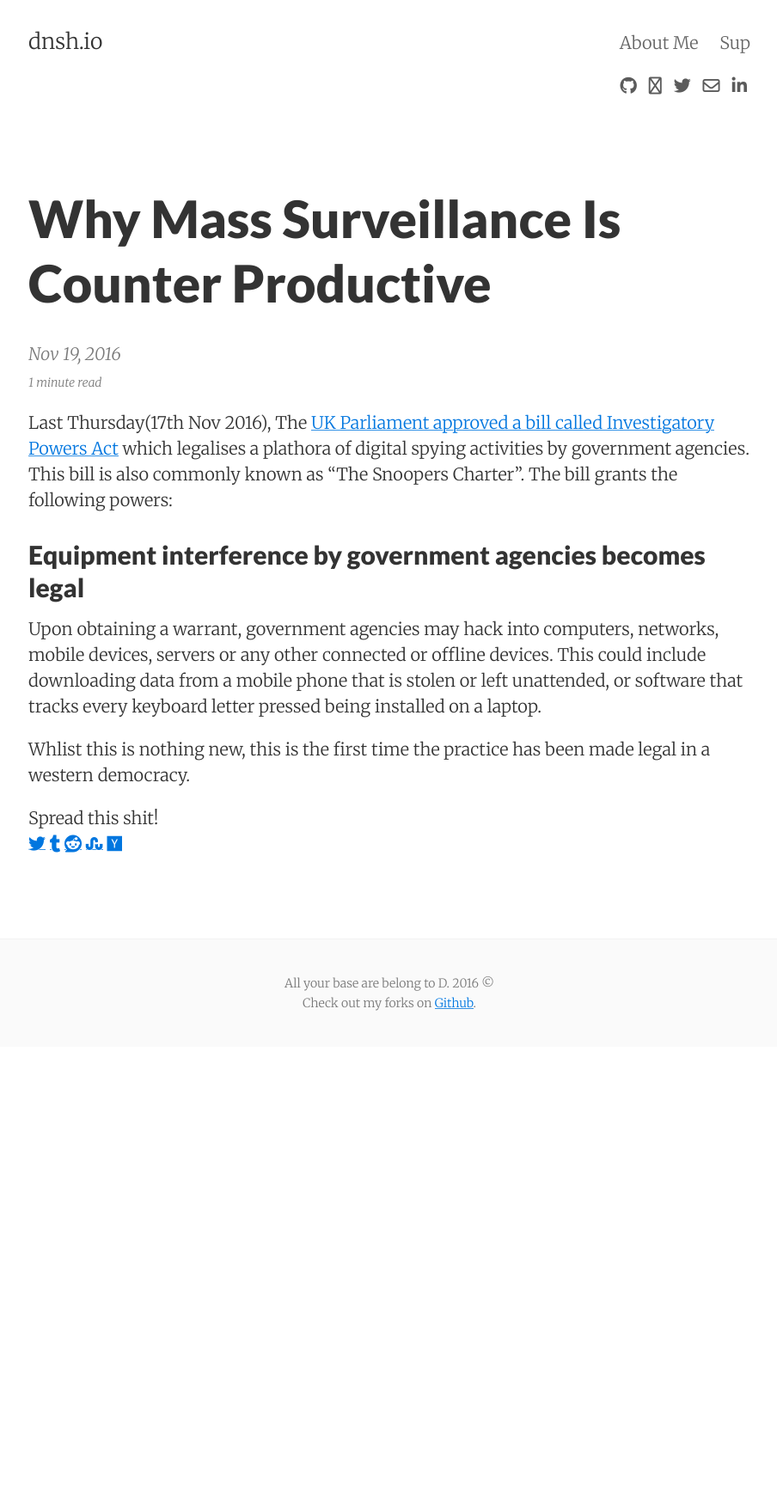
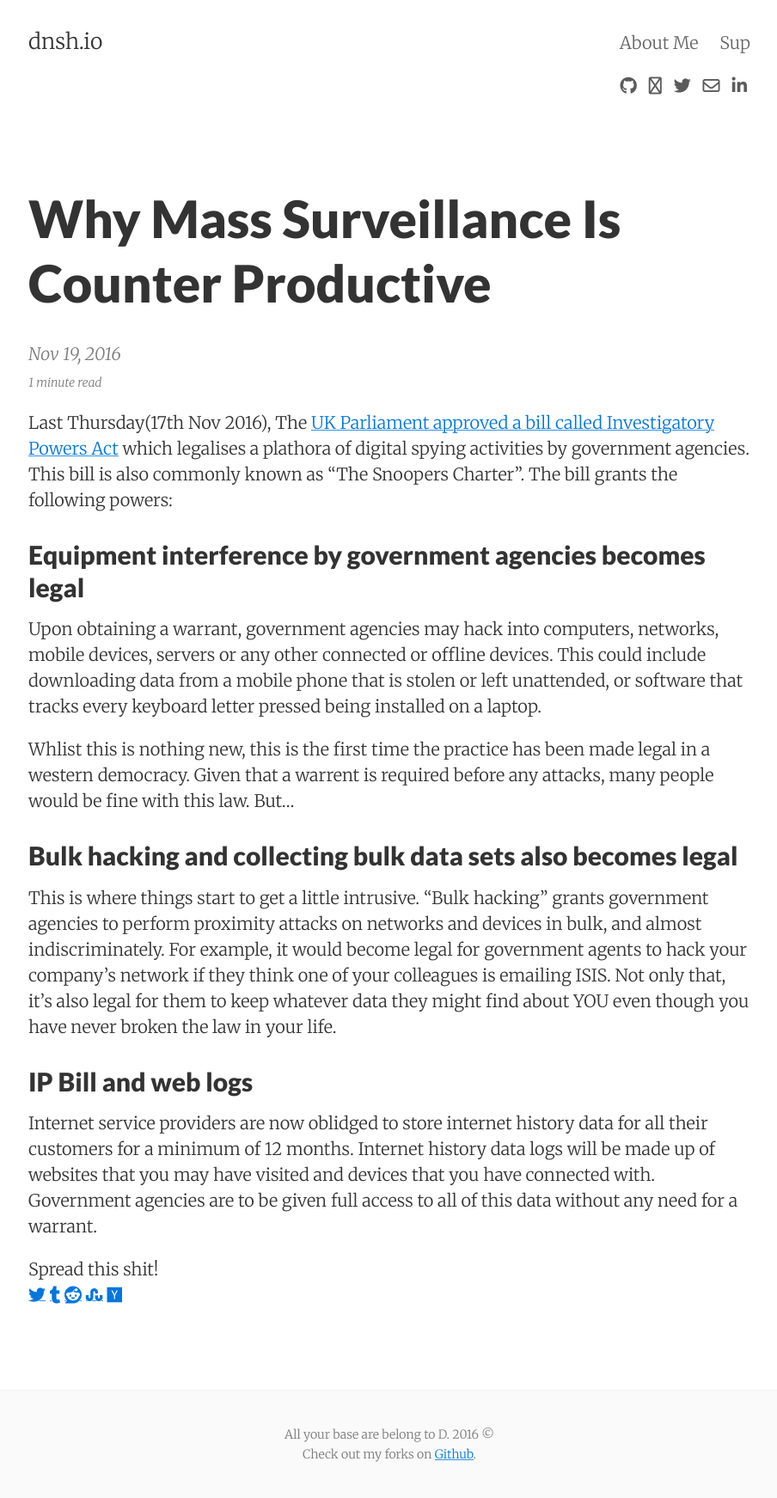
Before and after one commit to dnshio/dnshio.github.io, a Jekyll site: the page built from _posts/2016-11-19-why-mass-surveillance-is-counter-productive.md, in a window 1280 px wide. Shown: the whole page at 86% size, without its empty margins (187-1091 px from the left). Built offline with Jekyll 4.4.1, drawn with Linux system fonts in a browser that asks for light colours; nearby versions of some CDN libraries; comment, search, counter and statistics services are not loaded; before the commit the page ends 1218 px from its top, so only the background shows below that.

Commit message:
Updated 2016-11-19-why-mass-surveillance-is-counter-productive.md

```diff
--- a/_posts/2016-11-19-why-mass-surveillance-is-counter-productive.md
+++ b/_posts/2016-11-19-why-mass-surveillance-is-counter-productive.md
@@ -14,4 +14,10 @@ Last Thursday(17th Nov 2016), The [UK Parliament approved a bill called Investig
 Upon obtaining a warrant, government agencies may hack into computers, networks, mobile devices, servers or any other connected or offline devices.
 This could include downloading data from a mobile phone that is stolen or left unattended, or software that tracks every keyboard letter pressed being installed on a laptop.
 
-Whlist this is nothing new, this is the first time the practice has been made legal in a western democracy.
+Whlist this is nothing new, this is the first time the practice has been made legal in a western democracy. Given that a warrent is required before any attacks, many people would be fine with this law. But...
+
+## Bulk hacking and collecting bulk data sets also becomes legal
+This is where things start to get a little intrusive. "Bulk hacking" grants government agencies to perform proximity attacks on networks and devices in bulk, and almost indiscriminately. For example, it would become legal for government agents to hack your company's network if they think one of your colleagues is emailing ISIS. Not only that, it's also legal for them to keep whatever data they might find about YOU even though you have never broken the law in your life.
+
+## IP Bill and web logs
+Internet service providers are now oblidged to store internet history data for all their customers for a minimum of 12 months. Internet history data logs will be made up of websites that you may have visited and devices that you have connected with. Government agencies are to be given full access to all of this data without any need for a warrant.
```
